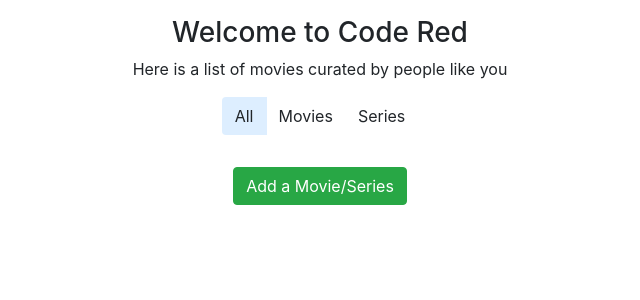
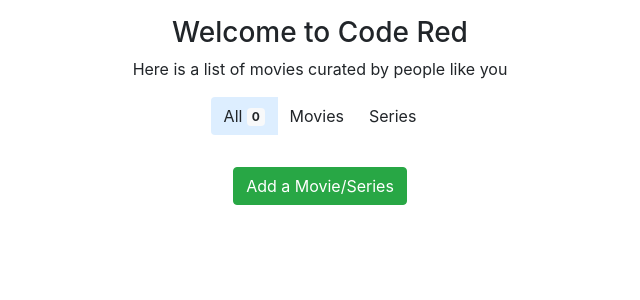
Before and after one commit to shrn01/code-red, a Flask app: page / in a window 1280 px wide. Shown: the part 58-358 px from the top of the page, without its empty margins (320-960 px from the left). Run offline with Flask 2, Linux system fonts and the light colour scheme; data that the repository does not hold is empty; some libraries are stand-ins or nearby versions.

Commit message:
some tweaks

```diff
--- a/templates/contribute.html
+++ b/templates/contribute.html
@@ -17,13 +17,13 @@
         {% endif %}
             <form method = "POST" enctype = 'multipart/form-data'>
                 <div class="btn-group btn-group-toggle m-3" data-toggle="buttons">
-                    <label class="btn btn-outline-primary active">
+                    <label class = "btn btn-outline-info active">
                         <input type="radio" name="movie_or_series" id="movie" value = "movie" onclick = "movie_fn()" checked>Single Movie
                     </label>
-                    <label class="btn btn-outline-primary">
+                    <label class = "btn btn-outline-info">
                         <input type="radio" name="movie_or_series" id="film series" value = "film series" onclick = "film_series()">Film series
                     </label>
-                    <label class="btn btn-outline-primary">
+                    <label class = "btn btn-outline-info">
                         <input type="radio" name="movie_or_series" id="series" value = "series" onclick = "series_fn()">TV series
                     </label>
                 </div>
--- a/templates/index.html
+++ b/templates/index.html
@@ -17,17 +17,17 @@
             <p>Here is a list of movies curated by people like you</p>
             <div class = 'btn-group'>
                 {% if option == None or option == 'all' %}
-                <a href = '/?op=all' class = "btn btn-default" style = "background-color: #DEF">All</a>
+                <a href = '/?op=all' class = "btn btn-default" style = "background-color: #DEF">All <span class="badge badge-light">{{movies | length}}</span></a>
                 <a href = '/?op=movies' class = "btn btn-default">Movies</a>
                 <a href = '/?op=series' class = "btn btn-default">Series</a>
                 {% elif option == 'movies' %}
                 <a href = '/?op=all' class = "btn btn-default">All</a>
-                <a href = '/?op=movies' class = "btn btn-default" style = "background-color: #DEF">Movies</a>
+                <a href = '/?op=movies' class = "btn btn-default" style = "background-color: #DEF">Movies <span class="badge badge-light">{{movies | length}}</span></a>
                 <a href = '/?op=series' class = "btn btn-default">Series</a>
                 {% else %}
                 <a href = '/?op=all' class = "btn btn-default">All</a>
                 <a href = '/?op=movies' class = "btn btn-default">Movies</a>
-                <a href = '/?op=series' class = "btn btn-default" style = "background-color: #DEF">Series</a>
+                <a href = '/?op=series' class = "btn btn-default" style = "background-color: #DEF">Series <span class="badge badge-light">{{movies | length}}</span></a>
                 {% endif %}
             </div>
         </div>
```
Also changed, not shown: templates/movie.html (+24 -2 lines).
